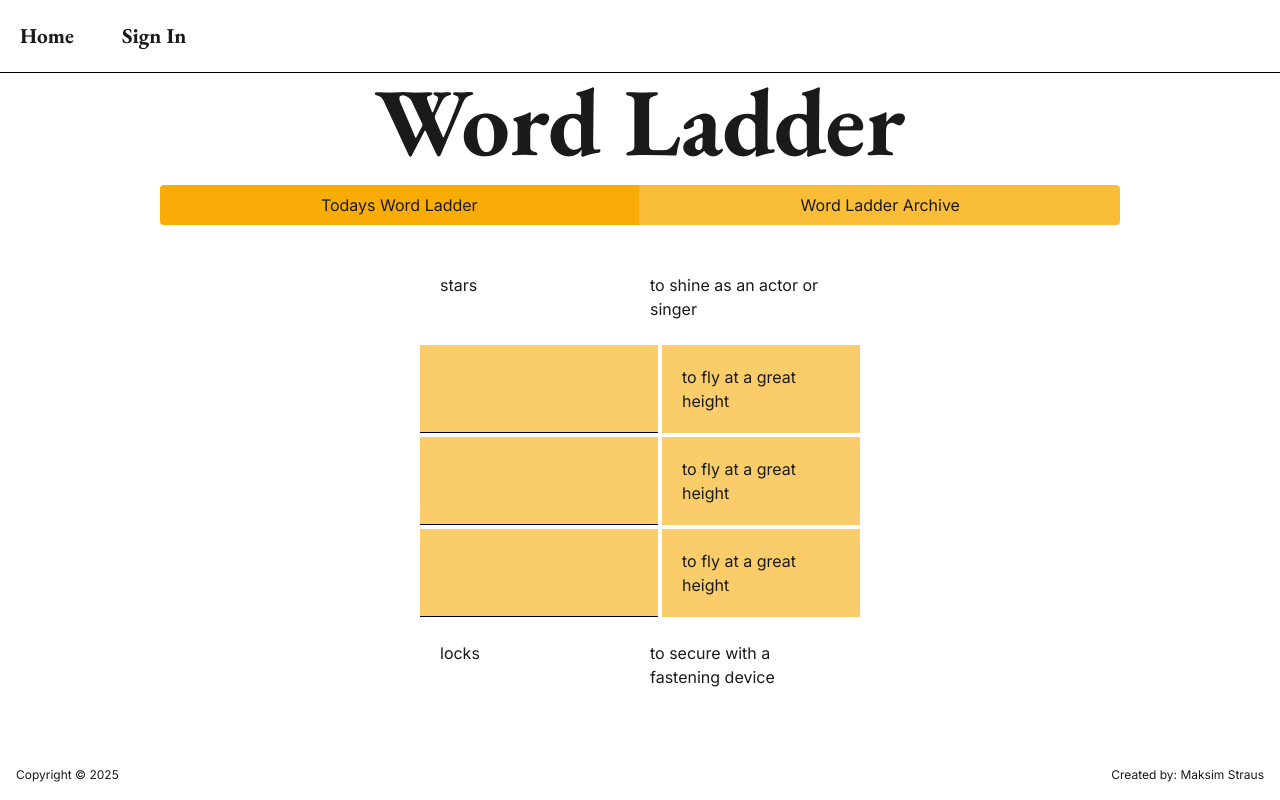
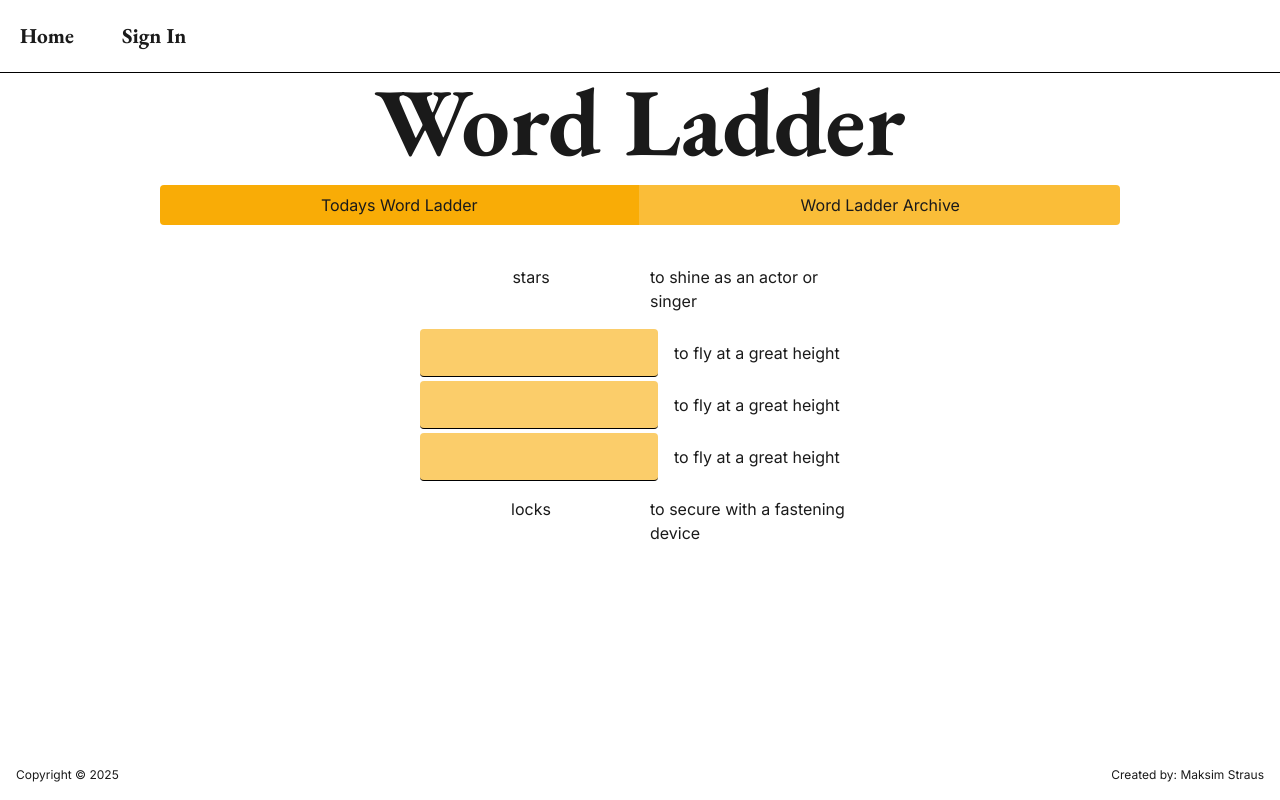
Before and after one commit to Talon-Games/talon-games, a Next.js app: page /games/wordladder in a window 1280 px wide. Built offline with nearby package versions, Linux system fonts and the light colour scheme; no server answers.

Commit message:
some small changes to word ladder

```diff
--- a/app/games/wordladder/page.tsx
+++ b/app/games/wordladder/page.tsx
@@ -1,33 +1,33 @@
 export default function WordLadder() {
   return (
     <section className="flex flex-col align-center w-1/2 p-5 mx-auto gap-1">
-      <div className="flex justify-between align-center gap-5 p-5">
-        <p className="flex-1">stars</p>
+      <div className="flex justify-between align-center gap-5 p-3">
+        <p className="flex-1 text-center">stars</p>
         <p className="flex-1">to shine as an actor or singer</p>
       </div>
       <div className="flex justify-between align-center gap-1">
         <input
           type="text"
-          className="border-b border-b-black focus:outline-none flex-1 bg-secondary-300 pl-1 pt-5"
+          className="border-b border-b-black focus:outline-none flex-1 bg-secondary-300 pl-1 rounded text-center"
         />{" "}
-        <p className="flex-1 bg-secondary-300 p-5">to fly at a great height</p>
+        <p className="flex-1 p-3">to fly at a great height</p>
       </div>
       <div className="flex justify-between align-center gap-1">
         <input
           type="text"
-          className="border-b border-b-black focus:outline-none flex-1 bg-secondary-300 pl-1 pt-5"
+          className="border-b border-b-black focus:outline-none flex-1 bg-secondary-300 pl-1 rounded text-center"
         />{" "}
-        <p className="flex-1 bg-secondary-300 p-5">to fly at a great height</p>
+        <p className="flex-1 p-3">to fly at a great height</p>
       </div>
       <div className="flex justify-between align-center gap-1">
         <input
           type="text"
-          className="border-b border-b-black focus:outline-none flex-1 bg-secondary-300 pl-1 pt-5"
+          className="border-b border-b-black focus:outline-none flex-1 bg-secondary-300 pl-1 pt-5 rounded text-center"
         />{" "}
-        <p className="flex-1 bg-secondary-300 p-5">to fly at a great height</p>
+        <p className="flex-1 p-3">to fly at a great height</p>
       </div>
-      <div className="flex justify-between align-center gap-5 p-5">
-        <p className="flex-1">locks</p>
+      <div className="flex justify-between align-center gap-5 p-3">
+        <p className="flex-1 text-center">locks</p>
         <p className="flex-1">to secure with a fastening device</p>
       </div>
     </section>
```
